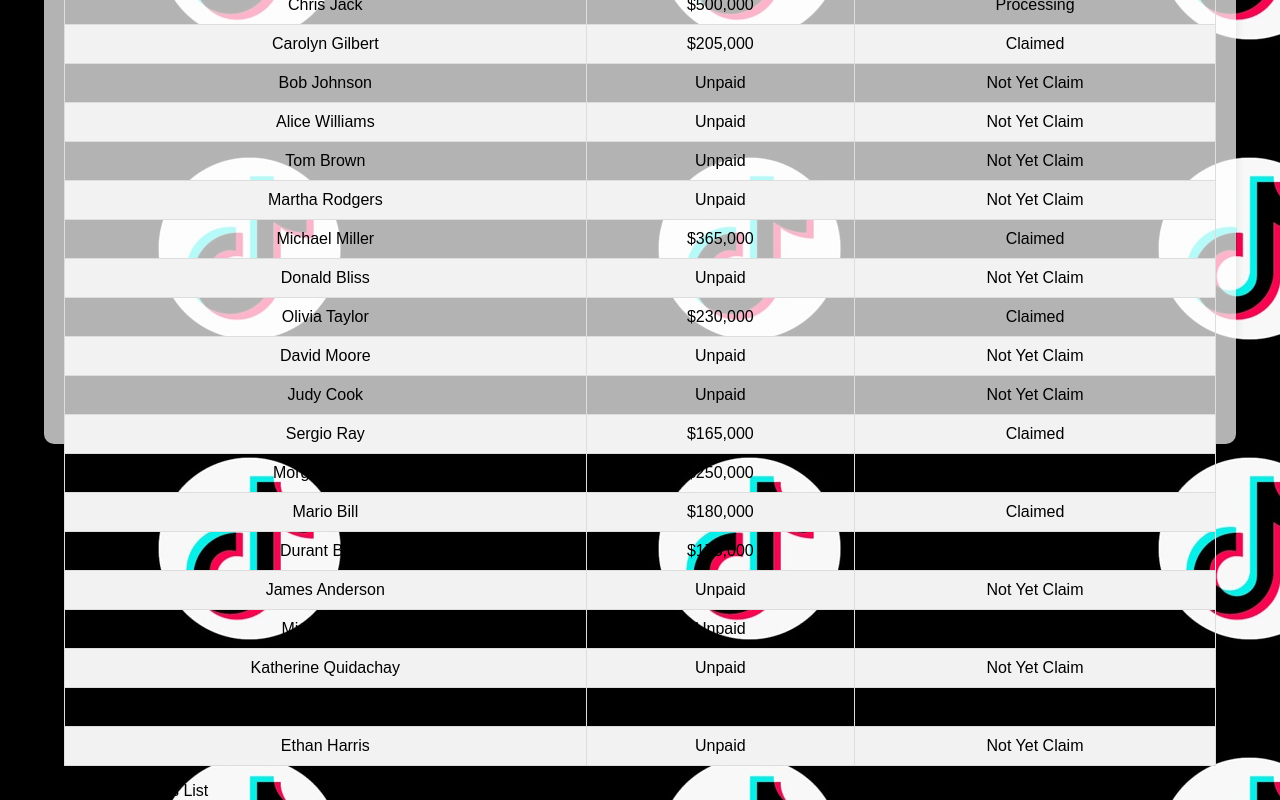
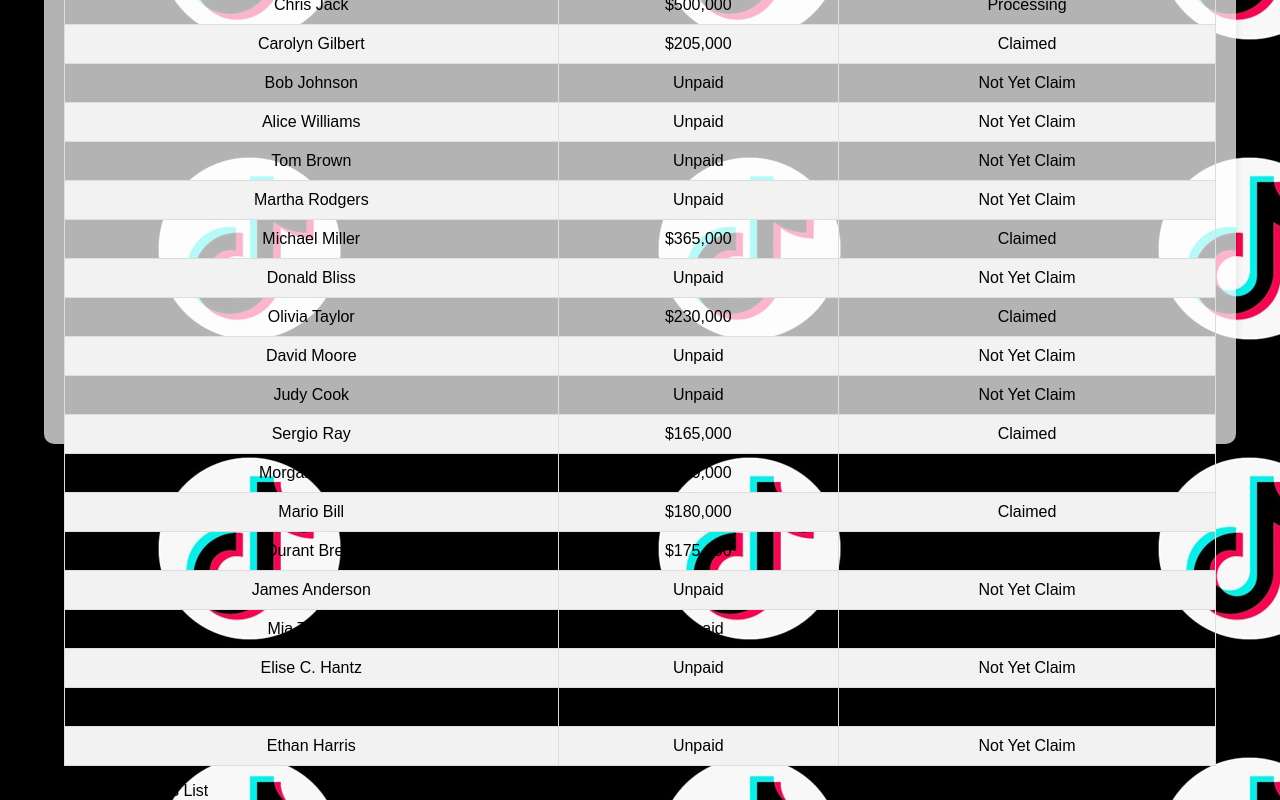
Before and after one commit to MhorganV/Tikwin, a plain HTML site: page index.html in a window 1280 px wide. Shown: the part 496-1296 px from the top of the page. Drawn offline with Linux system fonts and the light colour scheme.

Commit message:
Add files via upload

```diff
--- a/index.html
+++ b/index.html
@@ -234,7 +234,7 @@
                     <td>Not Yet Claim</td>
                 </tr>
                 <tr>
-                    <td>Katherine Quidachay</td>
+                    <td>Elise C. Hantz</td>
                     <td>Unpaid</td>
                     <td>Not Yet Claim</td>
                 </tr>
```
